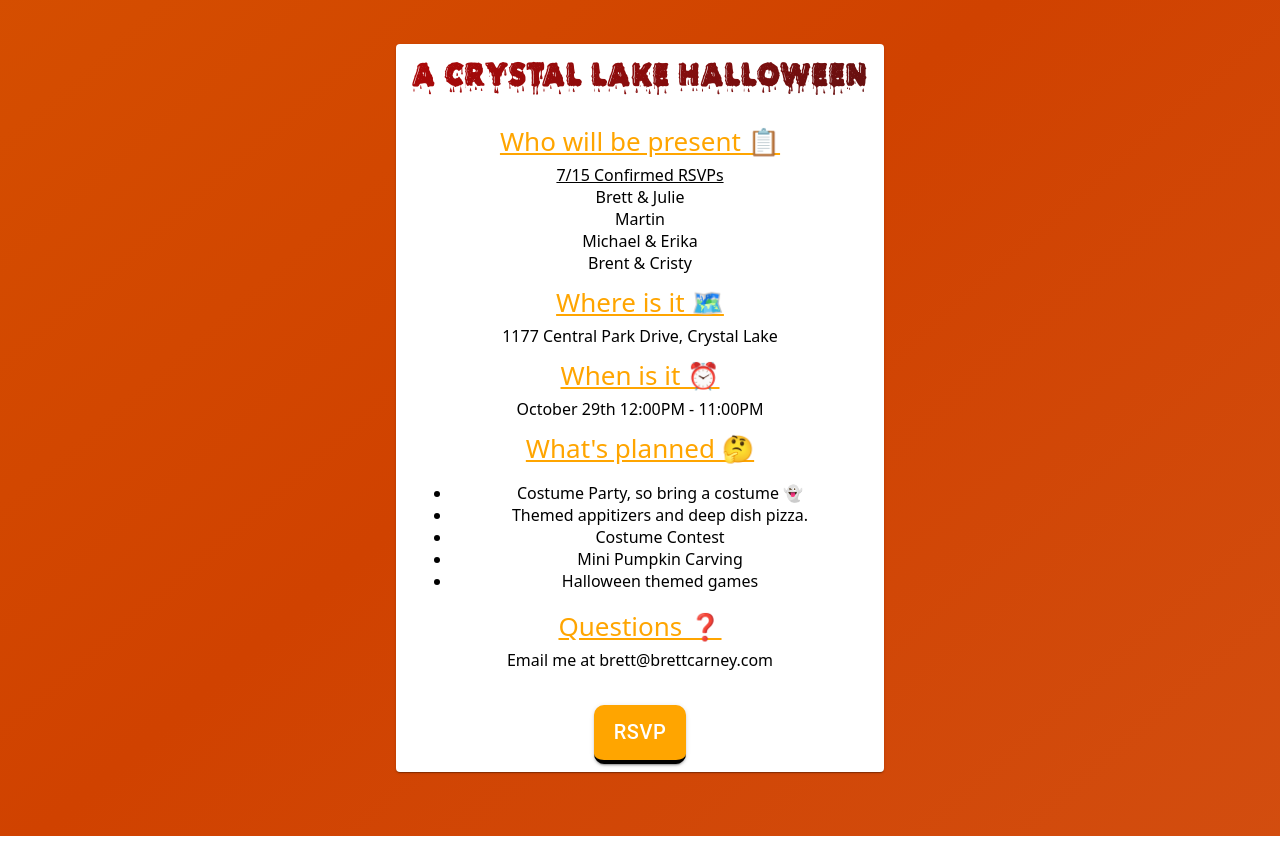
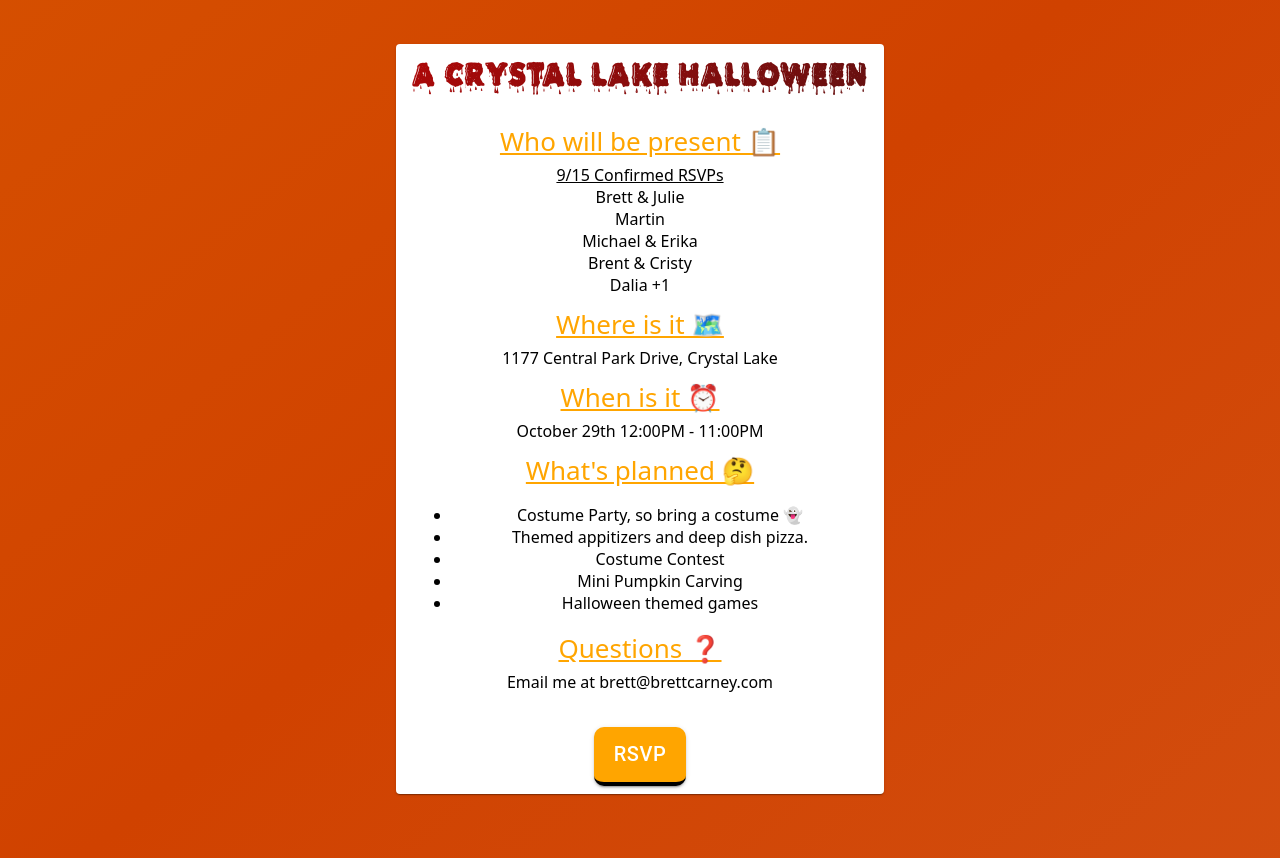
Before and after one commit to breadboi/personal-rsvp, a React (Create React App) app: page / in a window 1280 px wide. Before the commit the page ends 836 px from the top, so only its background shows below. Built offline with nearby package versions, Linux system fonts and the light colour scheme.

Commit message:
Adding rsvps

```diff
--- a/src/components/pages/HomePage.jsx
+++ b/src/components/pages/HomePage.jsx
@@ -59,11 +59,12 @@ export default class HomePage extends React.Component {
 
                         <div style={styles.secondaryHeader}><u>Who will be present 📋</u></div>
                         <div style={styles.afterUnderlineContent}>
-                            <span><u>7/15 Confirmed RSVPs</u></span><br />
+                            <span><u>9/15 Confirmed RSVPs</u></span><br />
                             <span>Brett & Julie</span><br />
                             <span>Martin</span><br />
                             <span>Michael & Erika</span><br />
                             <span>Brent & Cristy</span><br />
+                            <span>Dalia +1</span><br />
                         </div>
 
                         <div style={styles.secondaryHeader}><u>Where is it 🗺️</u></div>
```
